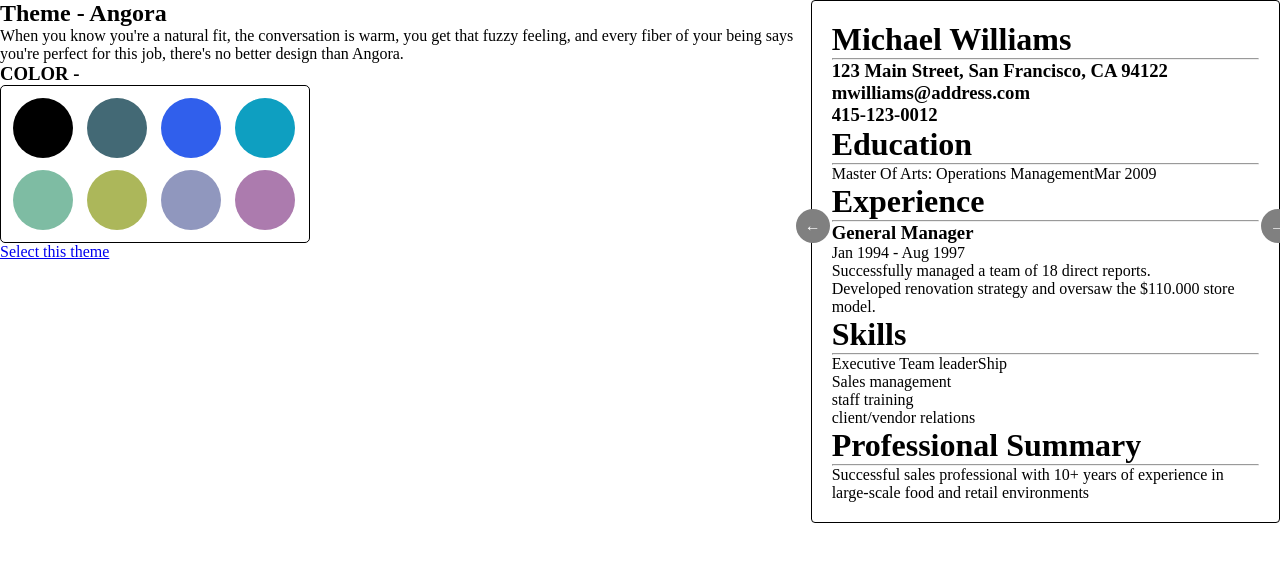
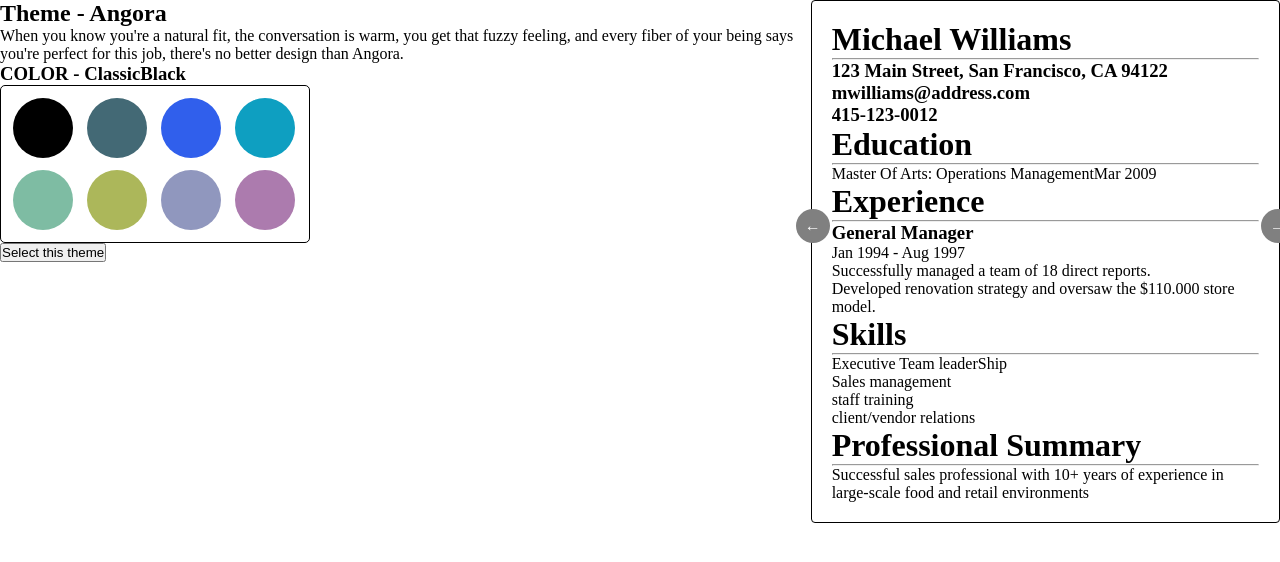
Before and after one commit to nikolozb/ol-academy-resume-generator, a React (Create React App) app: page /choose-template in a window 1280 px wide. Shown: the top 562 px of the page. Built offline with nearby package versions, Linux system fonts and the light colour scheme.

Commit message:
choose-template-page/navigate with params

```diff
--- a/src/data.js
+++ b/src/data.js
@@ -1,42 +1,42 @@
 export const palette = [
   {
     id: 1,
-    name: "Classic Black",
+    name: "ClassicBlack",
     hex: "#000000",
   },
   {
     id: 2,
-    name: "Night Sky",
+    name: "NightSky",
     hex: "#436975",
   },
   {
     id: 3,
-    name: "Blueprint Blue",
+    name: "BlueprintBlue",
     hex: "#305FEC",
   },
   {
     id: 4,
-    name: "Sea Side",
+    name: "SeaSide",
     hex: "#0E9FC1",
   },
   {
     id: 5,
-    name: "Mint Teal",
+    name: "MintTeal",
     hex: "#7EBCA3",
   },
   {
     id: 6,
-    name: "Martini Green",
+    name: "MartiniGreen",
     hex: "#ACB75A",
   },
   {
     id: 7,
-    name: "Electric Purple",
+    name: "ElectricPurple",
     hex: "#9097BE",
   },
   {
     id: 8,
-    name: "Booming Violet",
+    name: "BoomingViolet",
     hex: "#AC7BAE",
   },
 ];
--- a/src/pages/ChooseTemplate.jsx
+++ b/src/pages/ChooseTemplate.jsx
@@ -1,14 +1,25 @@
 import { palette, dummy_data, themeDesc } from "../data";
-import { Link } from "react-router-dom";
+import { useNavigate, createSearchParams } from "react-router-dom";
 import { useState } from "react";
 
 import TemplateBox from "../components/TemplateBox";
 
 const ChooseTemplate = () => {
   const [hex, setHex] = useState("");
-  const [name, setName] = useState("");
+  const [name, setName] = useState("ClassicBlack");
   const [theme, setTheme] = useState("Angora");
   const [themeText, setThemeText] = useState(themeDesc.angora);
+  const navigate = useNavigate();
+
+  const handleNavigate = () => {
+    navigate({
+      pathname: "/create",
+      search: createSearchParams({
+        theme: theme,
+        color: name,
+      }).toString(),
+    });
+  };
 
   return (
     <div className="ct">
@@ -31,7 +42,7 @@ const ChooseTemplate = () => {
             ))}
           </div>
         </>
-        <Link to="/create">Select this theme</Link>
+        <button onClick={handleNavigate}>Select this theme</button>
       </div>
       <div className="ct__right">
         {" "}
```
